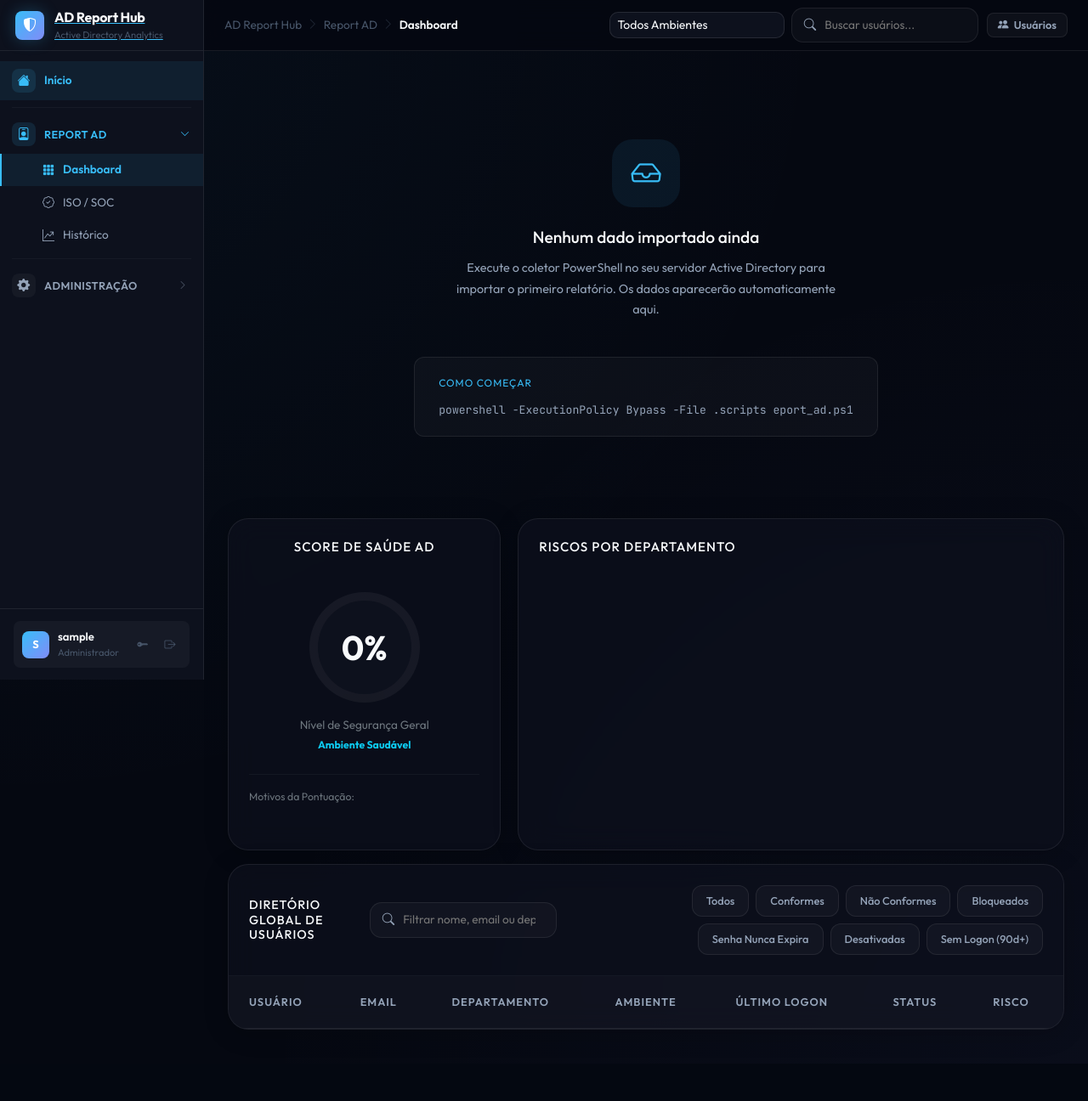
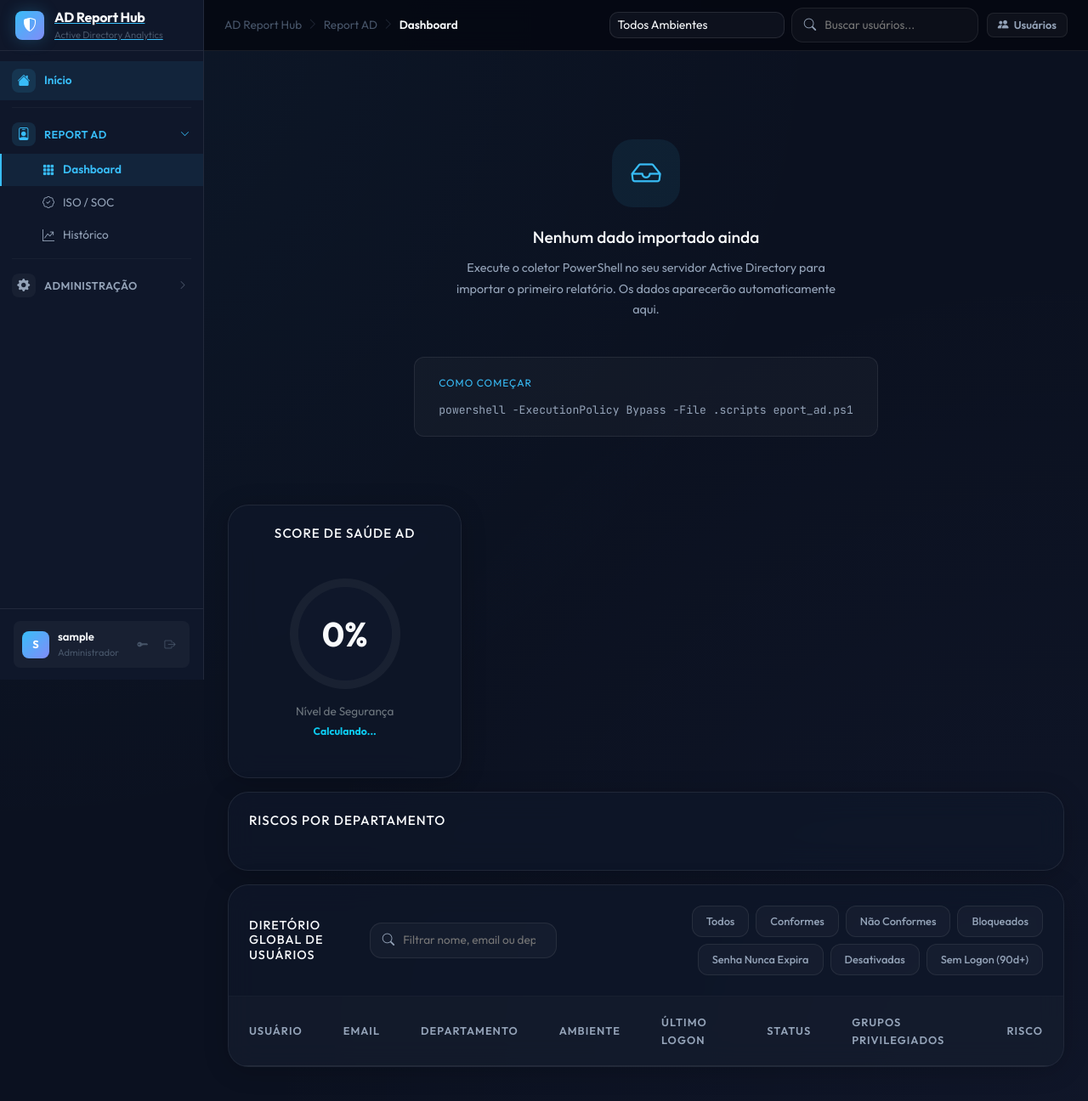
Before and after one commit to wweber993/ad-report-hub, a Flask app: page /ad/ in a window 1280 px wide. Shown: the whole page at 85% size. Before the commit the page ends 1212 px from the top, so only its background shows below. Run offline with Flask 3, Linux system fonts and the light colour scheme; a user stored in the database is signed in; tables that the repository leaves empty hold one stand-in row (values such as "Sample post"); data that the repository does not hold is empty; some libraries are stand-ins or nearby versions.

Commit message:
feat(ui): implement ux action-driven design and z-pattern

```diff
--- a/app/static/css/cyberhub.css
+++ b/app/static/css/cyberhub.css
@@ -8,9 +8,9 @@
 /* ── CSS Variables ─────────────────────────────────────────────── */
 :root {
   /* Backgrounds */
-  --bg-primary:    #050811;
-  --bg-secondary:  #0d111d;
-  --bg-card:       rgba(13, 17, 29, 0.85);
+  --bg-primary:    #0b1120;
+  --bg-secondary:  #0f172a;
+  --bg-card:       rgba(15, 23, 42, 0.85);
   --bg-hover:      rgba(255, 255, 255, 0.04);
   --bg-active:     rgba(56, 189, 248, 0.08);
 
@@ -29,10 +29,10 @@
   /* Semantic */
   --green:         #10b981;
   --green-dim:     rgba(16, 185, 129, 0.12);
-  --red:           #f43f5e;
-  --red-dim:       rgba(244, 63, 94, 0.12);
-  --yellow:        #fbbf24;
-  --yellow-dim:    rgba(251, 191, 36, 0.12);
+  --red:           #e11d48;
+  --red-dim:       rgba(225, 29, 72, 0.12);
+  --yellow:        #f59e0b;
+  --yellow-dim:    rgba(245, 158, 11, 0.12);
   --orange:        #f59e0b;
 
   /* Text */
--- a/app/static/css/report-ad.css
+++ b/app/static/css/report-ad.css
@@ -21,17 +21,17 @@
 }
 
 :root {
-    --bg-color: #050811;
-    --surface-color: #0d111d;
-    --card-bg: rgba(13, 17, 29, 0.7);
+    --bg-color: #0b1120;
+    --surface-color: #0f172a;
+    --card-bg: rgba(15, 23, 42, 0.7);
     --card-border: rgba(255, 255, 255, 0.08);
     --text-primary: #f8fafc;
     --text-secondary: #94a3b8;
     --accent-primary: #38bdf8;
     --accent-secondary: #818cf8;
     --success: #10b981;
-    --warning: #fbbf24;
-    --danger: #f43f5e;
+    --warning: #f59e0b;
+    --danger: #e11d48;
     --info: #0ea5e9;
     --glass-effect: blur(16px);
 }
--- a/app/static/js/report-ad.js
+++ b/app/static/js/report-ad.js
@@ -7,10 +7,10 @@ let createdDaysFilter = null;
 let currentPage = 0;
 const PAGE_SIZE = 50;
 let currentFilters = {
-    all: true,
+    all: false,
     privileged: false,
     compliant: false,
-    nonCompliant: false,
+    nonCompliant: true,
     lockedOut: false,
     neverExpires: false,
     disabled: false,
@@ -103,14 +103,10 @@ function renderSummaryCards() {
     const c = stats.creationStats || { '7d': 0, '30d': 0, '60d': 0 };
 
     const cards = [
-        { label: 'Total Usuários',    value: stats.total,          icon: 'users',          color: 'primary', filter: 'all' },
-        { label: 'Usuários Ativos',   value: stats.active,         icon: 'user-check',     color: 'success', filter: 'compliant' },
-        { label: 'Desativados',       value: stats.inactive,       icon: 'user-x',         color: 'muted',   filter: 'disabled' },
+        { label: 'Usuários em Risco', value: stats.highRiskUsers,  icon: 'shield-alert',   color: 'danger',  filter: 'nonCompliant' },
+        { label: 'Não Conformes',     value: stats.nonCompliant,   icon: 'alert-triangle', color: 'warning', filter: 'nonCompliant' },
+        { label: 'Privilegiados',     value: stats.privileged,     icon: 'shield-check',   color: 'primary',  filter: 'privileged' },
         { label: 'Bloqueados',        value: stats.lockedOut,      icon: 'lock',           color: 'danger',  filter: 'lockedOut' },
-        { label: 'Privilegiados',     value: stats.privileged,     icon: 'shield-check',   color: 'danger',  filter: 'privileged' },
-        { label: 'Não Conformes',     value: stats.nonCompliant,   icon: 'alert-triangle', color: 'warning', filter: 'nonCompliant' },
-        { label: 'Usuários em Risco', value: stats.highRiskUsers,  icon: 'shield-alert',   color: 'danger' },
-        { label: 'Novos (30 dias)',    value: c['30d'],             icon: 'calendar-plus',  color: 'primary', filterDays: 30 },
     ];
 
     container.innerHTML = cards.map(card => {
@@ -300,6 +296,20 @@ function renderTable() {
                 <span class="badge ${user.Enabled ? 'bg-success' : 'bg-danger'} bg-opacity-10 ${user.Enabled ? 'text-success' : 'text-danger'}">
                     ${user.Enabled ? 'Ativo' : 'Inativo'}
                 </span>
+            </td>
+            <td>
+                ${ (() => {
+                    const privilegedGroupsLower = (stats.privilegedGroups || []).map(pg => pg.toLowerCase());
+                    const privGroups = (user.Groups || []).filter(g => privilegedGroupsLower.includes(g.toLowerCase()));
+                    if (privGroups.length === 0) return '<span class="text-muted small">-</span>';
+                    const visible = privGroups.slice(0, 2);
+                    const hidden = privGroups.slice(2);
+                    let html = visible.map(g => `<span class="badge bg-danger bg-opacity-10 text-danger" style="margin-right:4px">${g}</span>`).join('');
+                    if (hidden.length > 0) {
+                        html += `<span class="badge bg-secondary bg-opacity-10 text-secondary" title="${hidden.join(', ')}">+${hidden.length}</span>`;
+                    }
+                    return html;
+                })() }
             </td>
             <td>
                 <span class="risk-badge risk-${getRiskLevel(user.riskScore)}">${user.riskScore}%</span>
--- a/app/templates/report_ad/dashboard.html
+++ b/app/templates/report_ad/dashboard.html
@@ -28,42 +28,33 @@
 {% block content %}
 <div class="fade-up">
 
-  <!-- Summary cards (skeleton while loading) -->
-  <div class="stats-grid stats-grid-4col" id="summaryCards">
-    <div class="glass-card stat-card card-primary skeleton-card" style="min-height:100px;"><div class="skel-line" style="width:40%;height:2rem;border-radius:8px;margin-bottom:8px;"></div><div class="skel-line" style="width:70%;height:.85rem;border-radius:6px;"></div></div>
-    <div class="glass-card stat-card card-success skeleton-card" style="min-height:100px;"><div class="skel-line" style="width:40%;height:2rem;border-radius:8px;margin-bottom:8px;"></div><div class="skel-line" style="width:70%;height:.85rem;border-radius:6px;"></div></div>
-    <div class="glass-card stat-card card-danger skeleton-card" style="min-height:100px;"><div class="skel-line" style="width:40%;height:2rem;border-radius:8px;margin-bottom:8px;"></div><div class="skel-line" style="width:70%;height:.85rem;border-radius:6px;"></div></div>
-    <div class="glass-card stat-card card-warning skeleton-card" style="min-height:100px;"><div class="skel-line" style="width:40%;height:2rem;border-radius:8px;margin-bottom:8px;"></div><div class="skel-line" style="width:70%;height:.85rem;border-radius:6px;"></div></div>
-    <div class="glass-card stat-card card-danger skeleton-card" style="min-height:100px;"><div class="skel-line" style="width:40%;height:2rem;border-radius:8px;margin-bottom:8px;"></div><div class="skel-line" style="width:70%;height:.85rem;border-radius:6px;"></div></div>
-    <div class="glass-card stat-card card-warning skeleton-card" style="min-height:100px;"><div class="skel-line" style="width:40%;height:2rem;border-radius:8px;margin-bottom:8px;"></div><div class="skel-line" style="width:70%;height:.85rem;border-radius:6px;"></div></div>
-    <div class="glass-card stat-card card-danger skeleton-card" style="min-height:100px;"><div class="skel-line" style="width:40%;height:2rem;border-radius:8px;margin-bottom:8px;"></div><div class="skel-line" style="width:70%;height:.85rem;border-radius:6px;"></div></div>
-    <div class="glass-card stat-card card-primary skeleton-card" style="min-height:100px;"><div class="skel-line" style="width:40%;height:2rem;border-radius:8px;margin-bottom:8px;"></div><div class="skel-line" style="width:70%;height:.85rem;border-radius:6px;"></div></div>
-  </div>
-
-  <div style="display:grid;grid-template-columns:1fr 2fr;gap:20px;margin-bottom:16px;">
-    <div>
-      <div class="glass-card p-4 h-100">
+  <!-- Primeira Dobra: Z-Pattern (Visão Executiva) -->
+  <div style="display:grid;grid-template-columns:1fr 2.5fr;gap:20px;margin-bottom:16px;">
+    <!-- Health Score (Âncora Visual Esq.) -->
+    <div class="glass-card p-4 d-flex flex-column justify-content-center">
       <h5 class="mb-4 text-center" style="color:#f8fafc;font-size:.95rem;text-transform:uppercase;letter-spacing:1px;">Score de Saúde AD</h5>
-        <div class="health-score-container">
+      <div class="health-score-container text-center">
         <div class="health-score-circle" id="healthCircle" style="--health-percent: 0%">
           <div class="health-score-value" id="healthValue">0%</div>
         </div>
-          <div class="text-center mt-3">
-            <p class="text-secondary mb-0" style="font-size:.85rem;">Nível de Segurança Geral</p>
-            <small id="healthStatus" class="text-info fw-bold">Ambiente Saudável</small>
-            <div class="mt-4 text-start border-top border-secondary border-opacity-10 pt-3">
-              <span class="text-secondary small d-block mb-2">Motivos da Pontuação:</span>
-              <ul id="healthInsightsList" class="list-unstyled small mb-0 text-secondary"></ul>
+        <div class="mt-3">
+          <p class="text-secondary mb-0" style="font-size:.85rem;">Nível de Segurança</p>
+          <small id="healthStatus" class="text-info fw-bold">Calculando...</small>
         </div>
       </div>
     </div>
+
+    <!-- KPIs Críticos (À direita) -->
+    <div class="stats-grid stats-grid-4col align-content-start" id="summaryCards" style="margin-bottom:0;">
+      <!-- Skeletons... -->
     </div>
   </div>
-    <div>
-      <div class="glass-card p-4 h-100">
+
+  <!-- Segunda Dobra: Contexto Analítico -->
+  <div style="margin-bottom:16px;">
+    <div class="glass-card p-4">
       <h5 class="mb-4" style="color:#f8fafc;font-size:.95rem;text-transform:uppercase;letter-spacing:1px;">Riscos por Departamento</h5>
       <div id="deptChart"></div>
-      </div>
     </div>
   </div>
 
@@ -97,6 +88,7 @@
               <th onclick="toggleSort('environment')" style="cursor:pointer;">Ambiente</th>
               <th onclick="toggleSort('lastLogon')" style="cursor:pointer;">Último Logon</th>
               <th onclick="toggleSort('status')" style="cursor:pointer;">Status</th>
+              <th>Grupos Privilegiados</th>
               <th onclick="toggleSort('risk')" style="cursor:pointer;">Risco</th>
             </tr>
           </thead>
```
Lines whose indentation alone changed are shown as unchanged.
